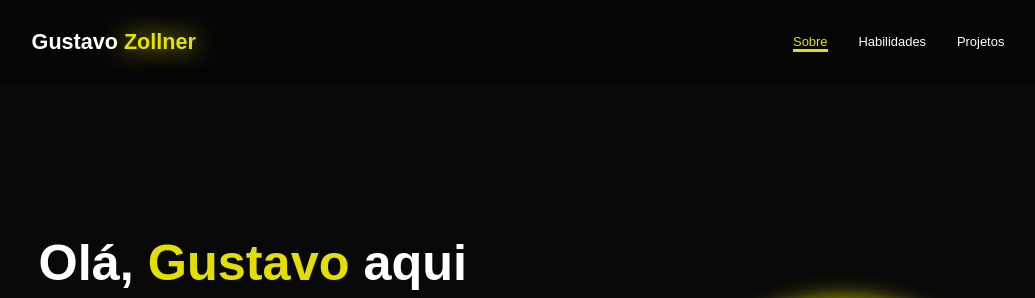
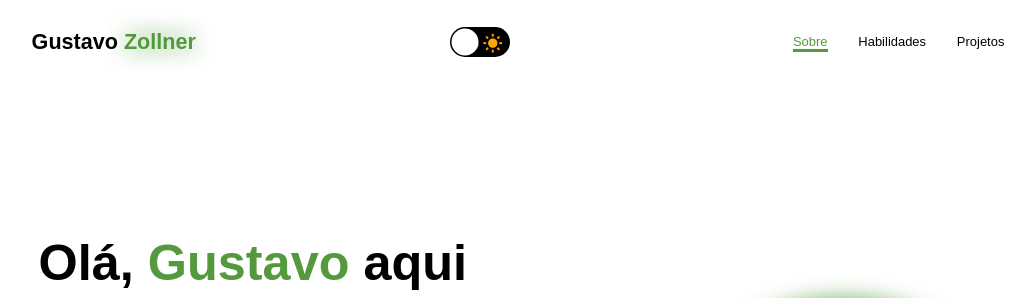
Before and after one commit to GustavOxys/portfolio, a Django app: page / in a window 1280 px wide. Shown: the top 298 px of the page, without its empty margins (122-1157 px from the left). Run offline with Django 5.2, Linux system fonts and the light colour scheme.

Commit message:
adiciona tema claro e escuro

```diff
--- a/base_static/global/css/style.css
+++ b/base_static/global/css/style.css
@@ -8,13 +8,19 @@
     scroll-behavior: smooth;
     font-family: "Poppins", sans-serif;
 }
+.test{
+    color: #ff0000;
+}
 :root {
-    --bg-color: #080808;
-    --second-bg-color: #131313;
-    --text-color: white;
-    --main-color: rgba(255, 251, 0, 0.89);
-    --second-color: #00ffee;
+    --bg-color: #ffffff;
+
+    --second-bg-color: #f0f0f0;
+    --text-color: #000000;
+    --main-color: #54993e;
+    --second-color: #007bff;
 }
+
+
 html{
     font-size: 60%;
     overflow-x: hidden;
@@ -22,6 +28,8 @@ html{
 body{
     background: var(--bg-color);
     color: var(--text-color);
+
+    transition: background 0.2s linear;
 }
 .header{
     position: fixed;
@@ -29,13 +37,71 @@ body{
     left: 0;
     width: 100%;
     padding: 4rem 12% 4rem;
-    background: rgba(0, 0, 0, 0.3);
+
     backdrop-filter: blur(10px);
     display: flex;
     justify-content: space-between;
     align-items: center;
     z-index: 5;
 }
+
+body.light {
+    background: white;
+}
+
+.checkbox {
+    opacity: 0;
+    position: absolute;
+}
+
+.label {
+
+
+    background-color: var(--text-color);
+    border-radius: 50px;
+    cursor: pointer;
+    display: flex;
+    align-items: center;
+    justify-content: space-between;
+
+    padding: 5px;
+    position: relative;
+    height: 20px;
+    width: 40px;
+
+    transform: scale(1.5);
+}
+
+.label .ball {
+    background-color: var(--bg-color);
+    border-radius: 50%;
+    position: absolute;
+    top: 1px;
+    left: 1px;
+    bottom: 1px;
+    height: 18px;
+    width: 18px;
+    transform: translateX(0px);
+    transition: transform 0.2s linear;
+}
+
+.checkbox:checked + .label .ball {
+    transform: translateX(20px);
+}
+
+.bxs-moon {
+    left: 0px;
+    font-size: 16px;
+    color: rgb(56, 56, 56);
+}
+.bxs-sun {
+    font-size: 15px;
+    color: orange;
+}
+
+
+
+
 .logo{
     font-size: 3rem;
     color: var(--text-color);
@@ -267,7 +333,7 @@ span{
 }
 .habilidades h2{
     margin-bottom: 5rem;
-    color: white;
+    color: var(--text-color);
 }
 .habilidades-container {
     display: flex;
@@ -291,15 +357,16 @@ span{
 
 }
 .habilidade-box{
+
     background-color: var(--bg-color);
     display: flex;
     justify-content: center;
     align-items: center;
-    color: white;
+    color: var(--text-color);
     height: 21rem;
     width: 21rem;
     border-radius: 3rem;
-    border: 5px solid black;
+    border: 5px solid var(--bg-color);
     cursor: pointer;
     transition: 0.4s ease-in-out;
 }
@@ -327,7 +394,7 @@ span{
     box-shadow: 0 0 50px var(--main-color);
 }
 .habilidade-box:hover i{
-    color: white;
+    color: var(--text-color);
 }
 
 
@@ -404,7 +471,7 @@ span{
 .btn2{
 
     padding: 1rem 2.8rem;
-    background: black;
+    background: var(--bg-color);
     border-radius: 4rem;
     font-size: 1.6rem;
     color: var(--main-color);
--- a/base_static/global/js/script.js
+++ b/base_static/global/js/script.js
@@ -23,3 +23,51 @@ menuIcon.onclick = () => {
     menuIcon.classList.toggle('bx-x');
     navbar.classList.toggle('active');
 }
+
+
+
+
+
+
+
+document.addEventListener('DOMContentLoaded', function() {
+    const themeToggleLabel = document.getElementById('trocar-tema');
+
+    // Conjuntos de cores
+    const originalColors = {
+      '--bg-color': '#ffffff',
+        '--bg-color-opacity': 'ff0000',
+        '--second-bg-color': '#f0f0f0',
+        '--text-color': '#000000',
+        '--main-color': '#54993e',
+        '--second-color': '#007bff'
+    };
+
+    const newColors = {
+      '--bg-color': '#080808',
+      '--bg-color-opacity': 'rgba(0, 0, 0, 0.3)',
+      '--second-bg-color': '#131313',
+      '--text-color': 'white',
+      '--main-color': 'rgba(255, 251, 0, 0.89)',
+      '--second-color': '#00ffee'
+    };
+
+
+    let isOriginalTheme = true;
+
+    // Função para alternar as variáveis CSS
+    function toggleTheme() {
+      const root = document.documentElement;
+      const colors = isOriginalTheme ? newColors : originalColors;
+
+      // Altere as variáveis CSS
+      for (const [varName, varValue] of Object.entries(colors)) {
+        root.style.setProperty(varName, varValue);
+      }
+
+      isOriginalTheme = !isOriginalTheme;
+    }
+
+    // Adicionar o evento de clique à label
+    themeToggleLabel.addEventListener('click', toggleTheme);
+  });
--- a/base_templates/global/partials/_header.html
+++ b/base_templates/global/partials/_header.html
@@ -2,6 +2,14 @@
     <a href="#home" class="logo">Gustavo
     <span>Zollner</span></a>
 
+    <div>
+        <input type="checkbox" class="checkbox" id="chk"/>
+        <label class="label" id="trocar-tema" for="chk">
+            <i class='bx bxs-moon' ></i>
+            <i class='bx bxs-sun' ></i>
+            <div class="ball"></div>
+        </label>
+    </div>
 
     <nav>
         <div class="navbar">
--- a/portfolio/templates/portfolio/index.html
+++ b/portfolio/templates/portfolio/index.html
@@ -47,12 +47,6 @@
                 <div class="habilidade-info">
                     <i class='bx bxl-postgresql' ></i>
                     <h4>Postgresql</h4>
-                </div>
-            </div>
-            <div class="habilidade-box">
-                <div class="habilidade-info">
-                    <i class='bx bxl-docker'></i>
-                    <h4>Docker</h4>
                 </div>
             </div>
             <div class="habilidade-box">
```
